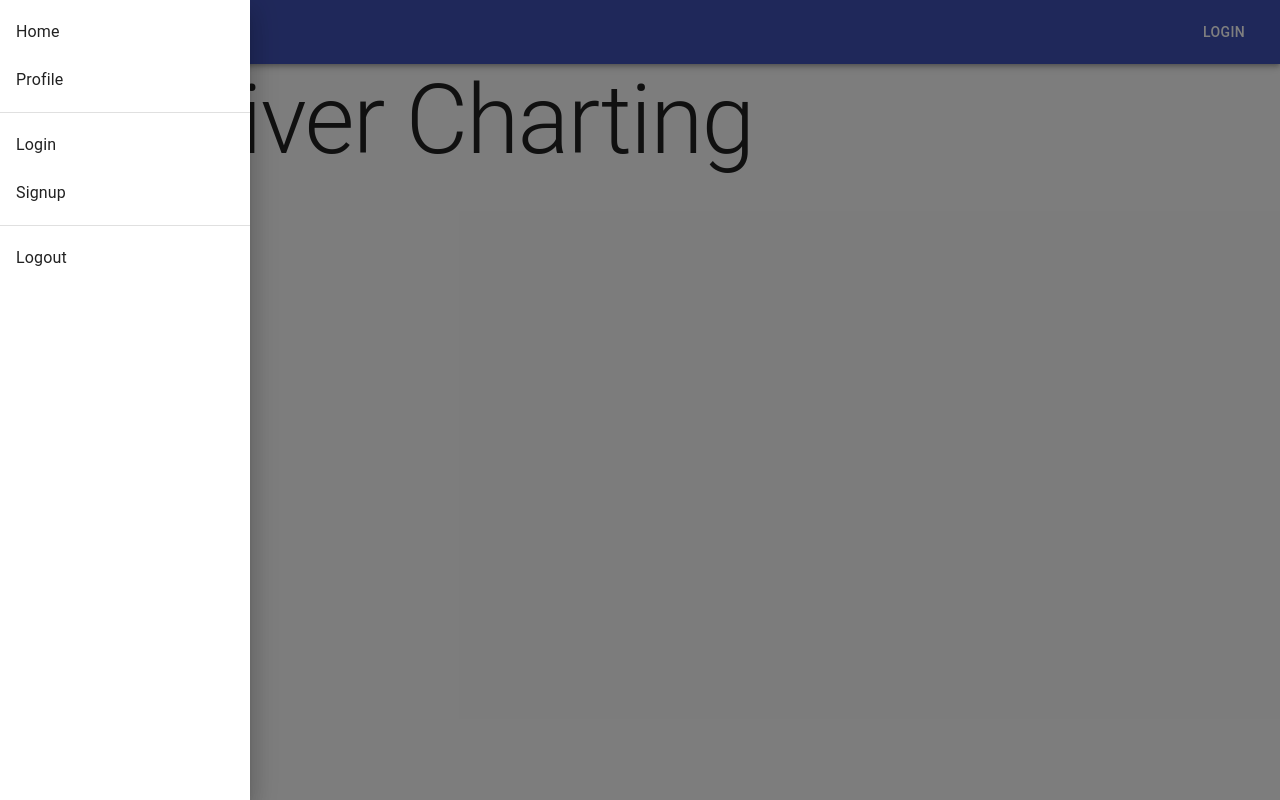
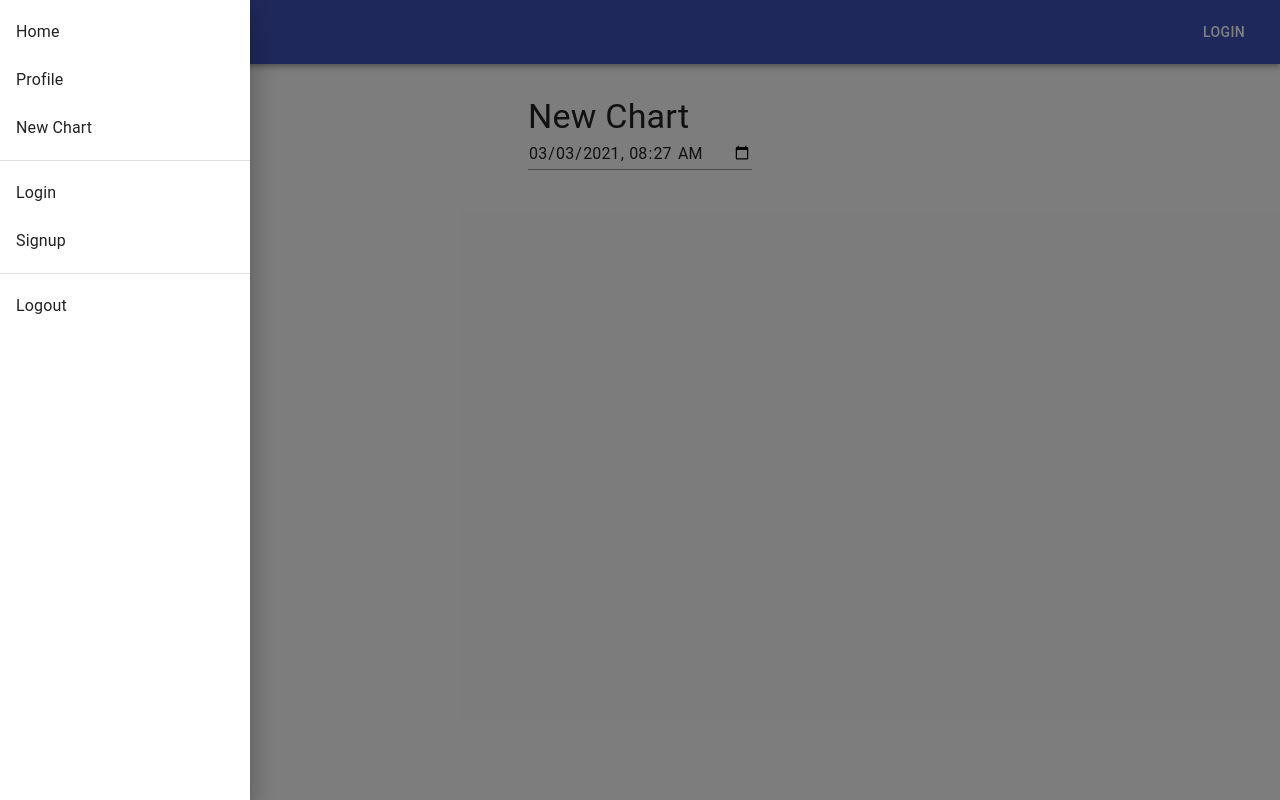
Before and after one commit to blangwell/caregiver-app-react, a React (Create React App) app: page /chart/new in a window 1280 px wide. Both pictures are taken after a click on the button "menu". Built offline with nearby package versions, Linux system fonts and the light colour scheme.

Commit message:
Add Chart component and datetime picker component with default value logic

```diff
--- a/src/App.js
+++ b/src/App.js
@@ -9,18 +9,26 @@ import LoginForm from './components/LoginForm';
 import Nav from './components/Nav';
 import SignupForm from './components/SignupForm';
 import Profile from './components/Profile';
+import Chart from './components/Chart';
 
 function App() {
   const [currentUser, setCurrentUser] = useState(null);
   const location = useLocation();
+  const jwtFromLocalStorage = localStorage.getItem('jwt');
 
   useEffect(() => {
-    const token = localStorage.getItem('jwt');
-    if (token) {
-      const decoded = jwt_decode(token);
+    if (jwtFromLocalStorage) {
+      const decoded = jwt_decode(jwtFromLocalStorage);
+      async function awaitUserStateUpdate() {
+        await setCurrentUser(decoded);
+      }
       console.log(decoded);
       // check expiration on decoded token
-      if (decoded.exp < Math.floor(Date.now() / 1000)) setCurrentUser(null);
+      if (decoded.exp < Math.floor(Date.now() / 1000)) {
+        setCurrentUser(null);
+        localStorage.removeItem('jwt');
+      }
+      awaitUserStateUpdate();
     }
   }, [location]);
 
@@ -60,11 +68,12 @@ function App() {
         <Route path="/signup">
           <SignupForm currentUser={currentUser} setCurrentUser={setCurrentUser} handleLogin={handleLogin} />
         </Route>
-        <Route
-          path="/profile"
-          // render={(props) => currentUser ? <Profile {...props} currentUser={currentUser} /> : <Redirect to="/login" /> }
-        >
+        <Route path="/profile">
           { currentUser ? <Profile currentUser={currentUser} /> : <Redirect to="/login" /> }
+        </Route>
+        <Route path="/chart/new">
+          {/* { currentUser ? <Chart /> : <Redirect to="/login" /> } */}
+          <Chart />
         </Route>
         <Route path="/">
           <Home />
--- /dev/null
+++ b/src/components/Chart.js
@@ -0,0 +1,65 @@
+import Container from '@material-ui/core/Container';
+import Typography from '@material-ui/core/Typography';
+import TextField from '@material-ui/core/TextField';
+import { makeStyles } from '@material-ui/core/styles';
+import { useFormik } from 'formik';
+import * as Yup from 'yup';
+
+const useStyles = makeStyles(theme => ({
+  root: {
+    marginTop: theme.spacing(4),
+    display: 'flex',
+    flexDirection: 'column',
+    alignItems: 'center'
+  }
+}));
+
+const validationSchema = Yup.object({
+  sleep: Yup.number('must be a number'),
+  fluidIntake: Yup.number('must be a number')
+})
+
+const Chart = props => {
+  const now = new Date();
+  const classes = useStyles();
+
+  const makeDateTimeString = () => {
+    const checkLength = chunk => chunk.length === 1 ? '0' + chunk : chunk;
+    const month = checkLength(now.getMonth().toString());
+    const day = checkLength(now.getDay().toString());
+    const hours = checkLength(now.getHours().toString());
+    const mins = checkLength(now.getMinutes().toString());
+
+    return `${now.getFullYear()}-${month}-${day}T${hours}:${mins}`;
+  };
+  const dateTimeString = makeDateTimeString();
+
+  const formik = useFormik({
+    initialValues: {
+      dateTime: dateTimeString,
+      sleep: 0,
+      fluidIntake: 0,
+    },
+    validationSchema: validationSchema,
+    onSubmit: async values => {
+      console.log('submitted')
+    }
+  });
+
+  return (
+    <Container maxWidth="md" className={classes.root}>
+      <div>
+        <Typography variant="h4" component="h1">
+          New Chart
+        </Typography>
+        <TextField
+          id="datetime"
+          type="datetime-local"
+          value={ formik.values.dateTime }
+        />
+      </div>
+    </Container>
+  )
+}
+
+export default Chart;
--- a/src/components/Nav.js
+++ b/src/components/Nav.js
@@ -63,6 +63,13 @@ export default function Nav(props) {
         >
           <ListItemText primary="Profile" />
         </ListItem>
+        <ListItem
+          button
+          component={ Link }
+          to="/chart/new"
+        >
+          <ListItemText primary="New Chart" />
+        </ListItem>
       </List>
       <Divider />
       <List>
```
